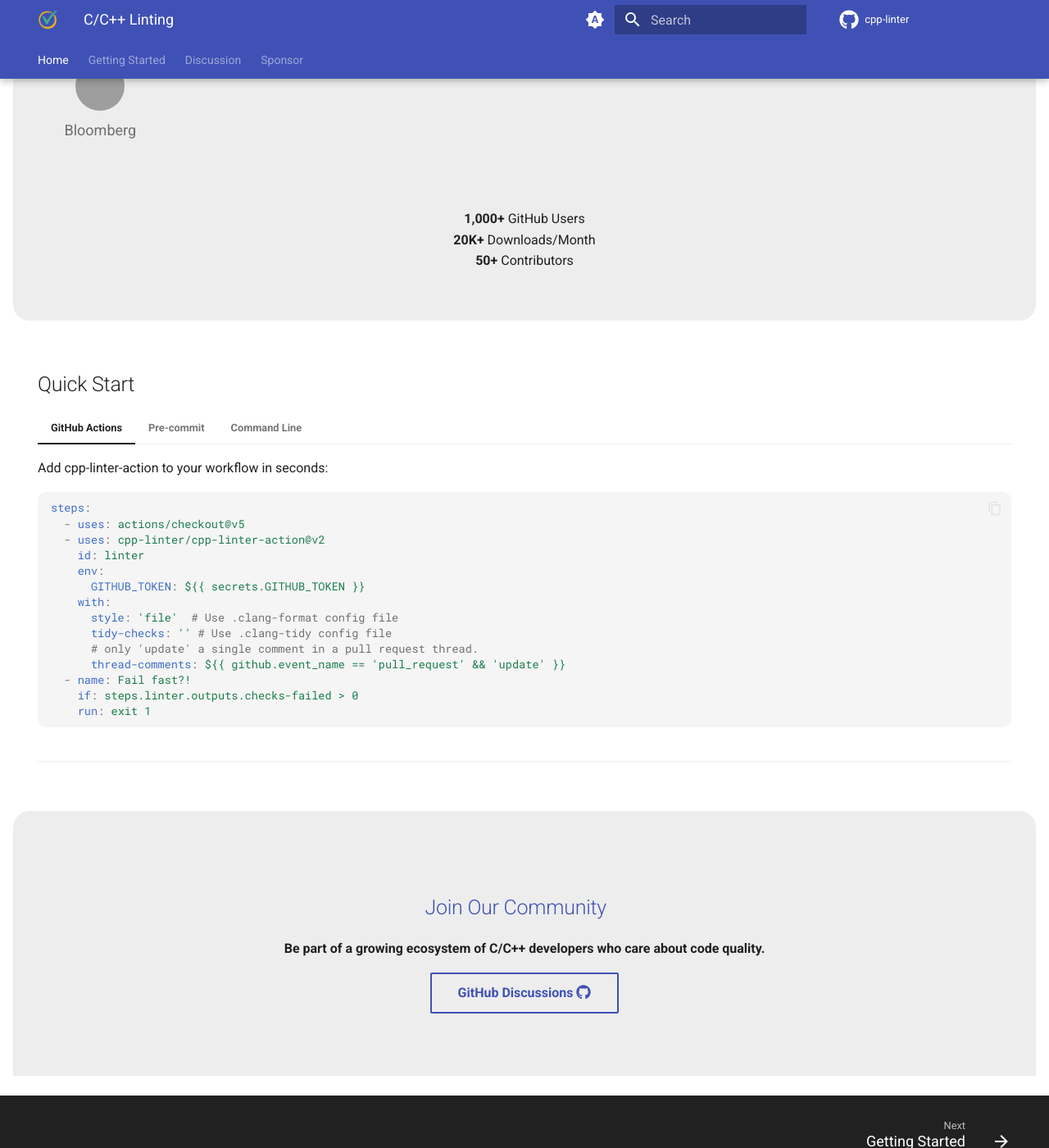
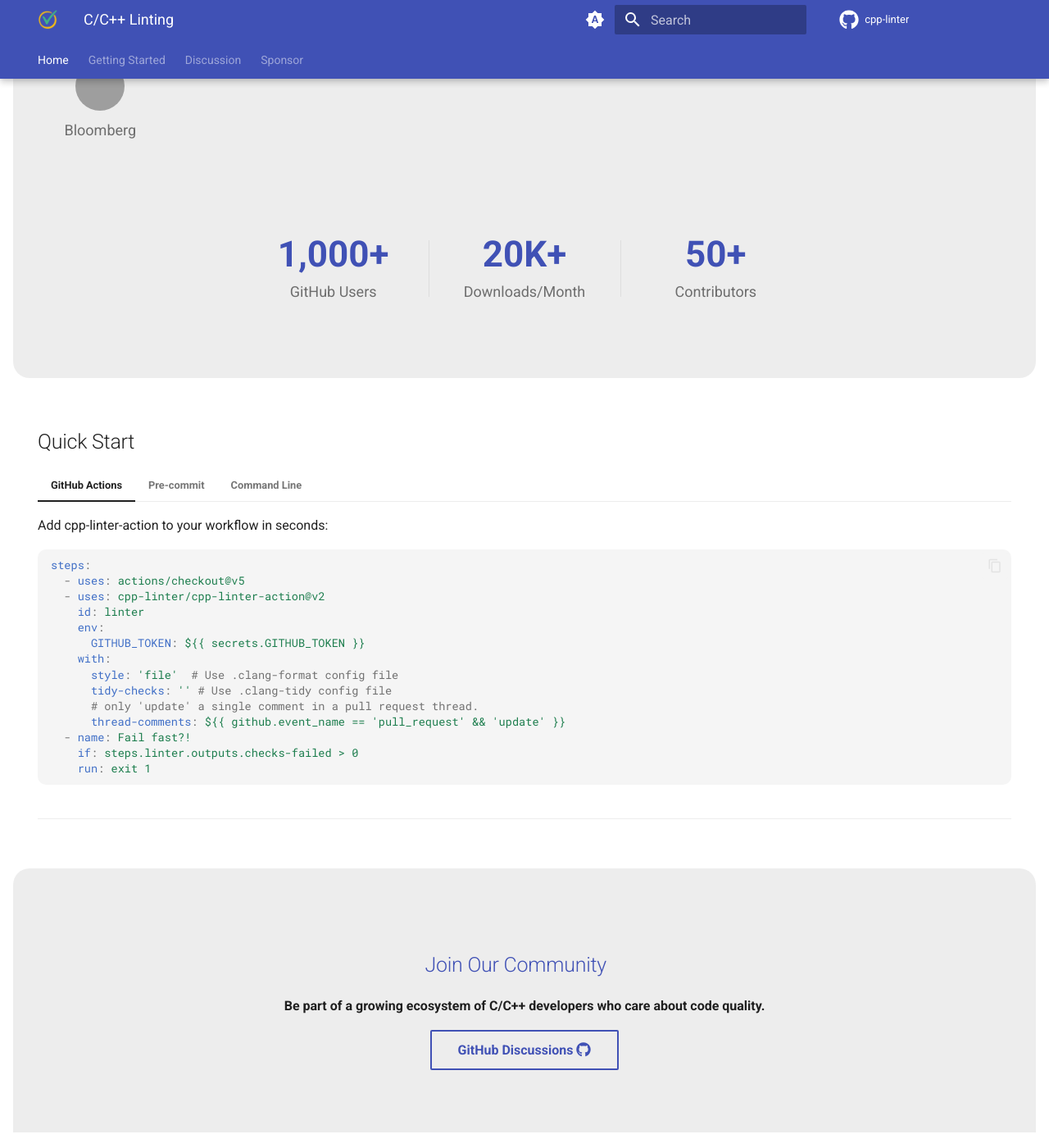
Before and after one commit to cpp-linter/cpp-linter.github.io, an MkDocs documentation site: the page built from docs/index.md, in a window 1280 px wide and 1400 px high, scrolled down 1775 px. Shown: the whole window at 82% size. Built offline with MkDocs 1.6.1 and Material for MkDocs 9.7.7, drawn with Linux system fonts in a browser that asks for light colours; grey boxes are pictures that could not be loaded.

Commit message:
style: add .stats-grid CSS for a polished stats display

```diff
--- a/docs/stylesheets/extra.css
+++ b/docs/stylesheets/extra.css
@@ -197,7 +197,51 @@
     color: var(--md-default-fg-color--light);
 }
 
-/* Mobile responsiveness for trusted by section */
+/* Stats grid under trusted by section */
+.stats-grid {
+    display: flex;
+    justify-content: center;
+    align-items: center;
+    gap: 0;
+    margin: 2rem auto 0;
+    padding: 1.5rem 0;
+    max-width: 700px;
+}
+
+.stat {
+    flex: 1;
+    text-align: center;
+    padding: 0 2rem;
+    position: relative;
+}
+
+.stat + .stat::before {
+    content: '';
+    position: absolute;
+    left: 0;
+    top: 10%;
+    height: 80%;
+    width: 1px;
+    background: var(--md-default-fg-color--lightest);
+}
+
+.stat strong {
+    display: block;
+    font-size: 2.2rem;
+    font-weight: 800;
+    color: var(--md-primary-fg-color);
+    line-height: 1.2;
+    margin-bottom: 0.25rem;
+}
+
+.stat span {
+    display: block;
+    font-size: 0.9rem;
+    color: var(--md-default-fg-color--light);
+    font-weight: 500;
+}
+
+/* Mobile responsiveness */
 @media screen and (max-width: 768px) {
     .logo-grid {
         grid-template-columns: repeat(2, 1fr);
@@ -205,7 +249,23 @@
         padding: 0 1rem;
     }
 
+    .stats-grid {
+        flex-direction: column;
+        gap: 1.5rem;
+        padding: 1rem 0;
+    }
 
+    .stat {
+        padding: 0.5rem 0;
+    }
+
+    .stat + .stat::before {
+        display: none;
+    }
+
+    .stat strong {
+        font-size: 1.8rem;
+    }
 }
 
 /* Ensure tab items have proper contrast */
```
